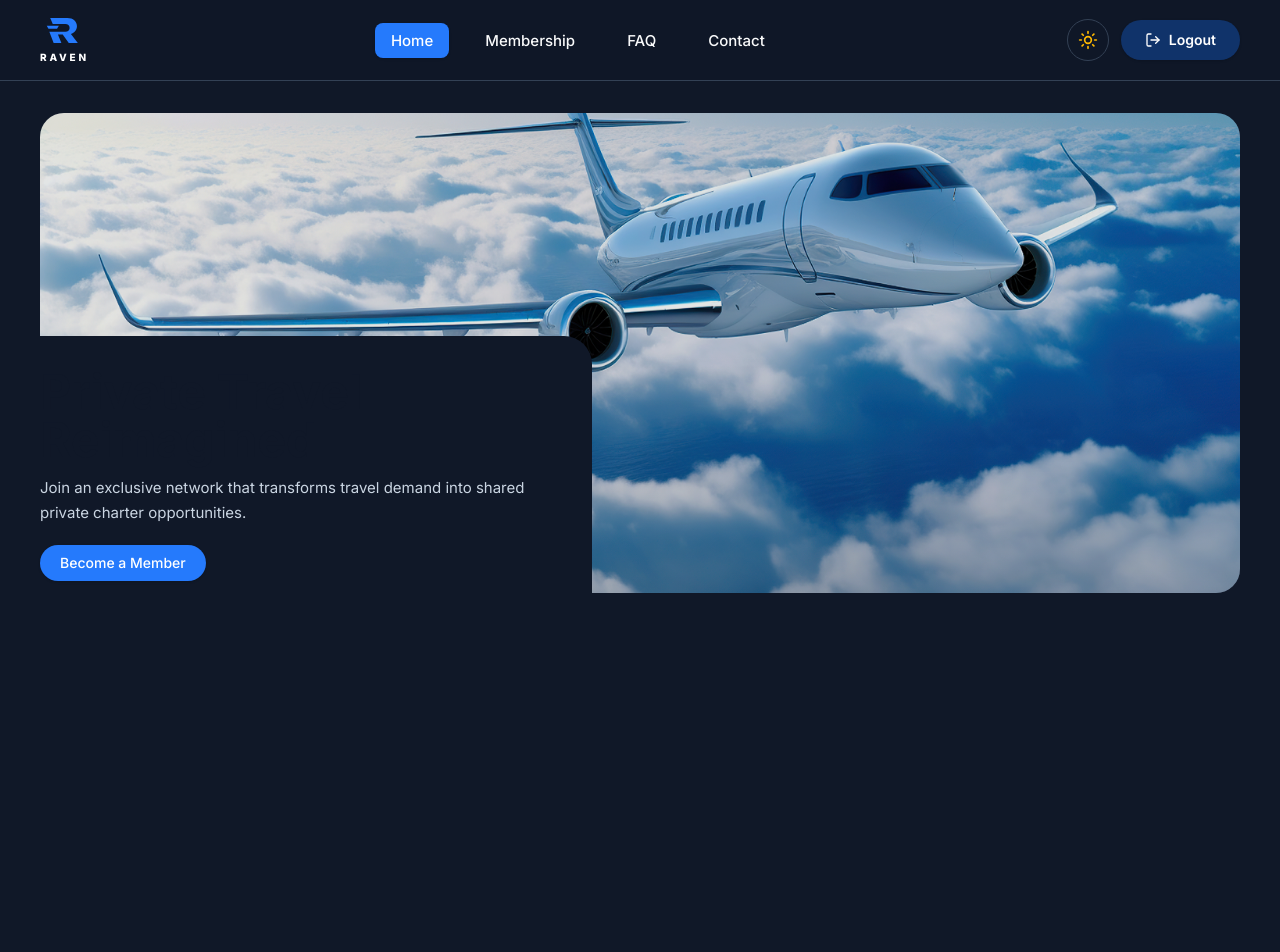
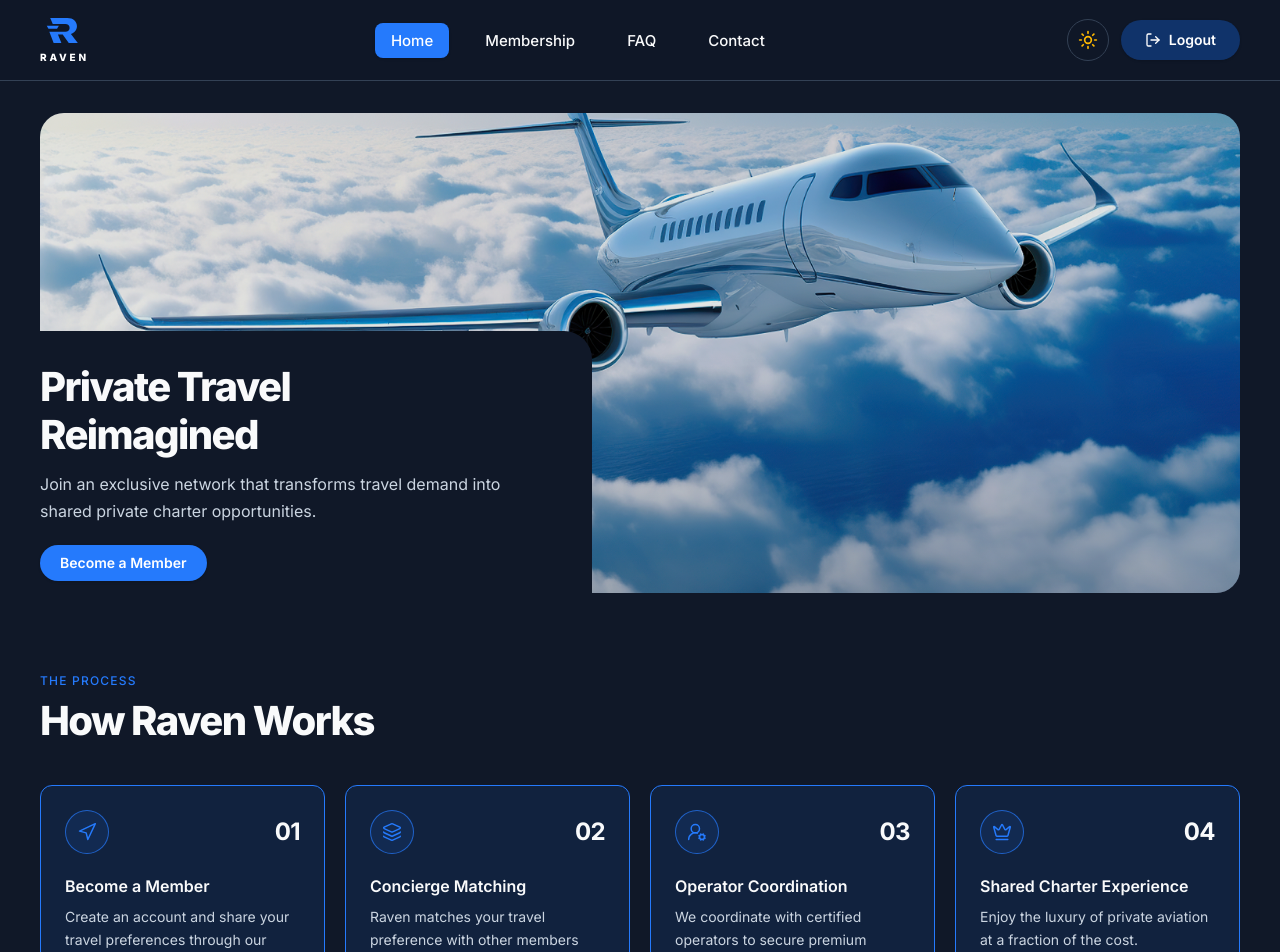
Before and after one commit to rahimsoftdev/fly-X, a React (Vite) app: page / in a window 1280 px wide. Shown: the top 952 px of the page. Before the commit the page ends 800 px from the top, so only its background shows below. Built offline with nearby package versions, Linux system fonts and the light colour scheme.

Commit message:
add how its work

```diff
--- a/src/components/public/Banner.tsx
+++ b/src/components/public/Banner.tsx
@@ -1,65 +1,77 @@
+
 import heroImage from "@/assets/images/hero.png";
 
 const Banner = () => {
   return (
-    <section className="w-full py-5 md:py-8">
+    <section className="w-full pt-5 md:pt-8">
       <div className="container-main">
-        {/* মেইন ইমেজ ও কাটআউট র‍্যাপার */}
         <div className="relative w-full">
-          {/* ব্যাকগ্রাউন্ড ইমেজ কন্টেইনার (উচ্চতা কমানো হয়েছে) */}
-          <div className="relative w-full h-[260px] sm:h-[320px] md:h-[400px] lg:h-[450px] xl:h-[480px] rounded-2xl md:rounded-3xl overflow-hidden bg-slate-200 dark:bg-slate-800">
+          {/* Hero Image */}
+          <div className="relative h-[260px] w-full overflow-hidden rounded-2xl bg-slate-200 dark:bg-slate-800 sm:h-[320px] md:h-[400px] lg:h-[450px] xl:h-[480px] md:rounded-3xl">
             <img
               src={heroImage}
               alt="Private Jet Flying Above Clouds"
-              className="w-full h-full object-cover object-center transition-transform duration-700 hover:scale-105"
+              className="h-full w-full object-cover object-center transition-transform duration-700 hover:scale-105"
             />
-            {/* ছবির ওপর হালকা গ্রেডিয়েন্ট */}
-            <div className="absolute inset-0 bg-gradient-to-t from-black/15 via-transparent to-transparent pointer-events-none" />
+
+            {/* Image Overlay */}
+            <div className="pointer-events-none absolute inset-0 bg-gradient-to-t from-black/15 via-transparent to-transparent" />
           </div>
 
-          {/* বাম-নিচের ইনভার্টেড কাটআউট কন্টেন্ট বক্স (Tablet, Laptop, Desktop) */}
+          {/* Hero Content */}
           <div
             className="
-              relative md:absolute md:bottom-0 md:left-0 z-10
-              w-full md:w-[56%] lg:w-[50%] xl:w-[46%]
+              relative z-10 w-full
               bg-[var(--background)]
-              pt-5 md:pt-7 lg:pt-8
-              pr-0 md:pr-8 lg:pr-10
-              pb-1 md:pb-3
-              md:rounded-tr-[28px]
+              pt-5 pb-1
+              md:absolute md:bottom-0 md:left-0
+              md:w-[56%] md:rounded-tr-[28px]
+              md:pt-7 md:pr-8 md:pb-3
+              lg:w-[50%] lg:pt-8 lg:pr-10
+              xl:w-[46%]
             "
           >
-            {/* উপরের বাম দিকের ইনভার্টেড কার্ভ */}
+            {/* Top Inverted Curve */}
             <span
               aria-hidden="true"
-              className="hidden md:block absolute -top-[24px] left-0 w-[24px] h-[24px] inverted-curve-top pointer-events-none"
+              className="inverted-curve-top pointer-events-none absolute -top-6 left-0 hidden size-6 md:block"
             />
 
-            {/* ডান-নিচের ইনভার্টেড কার্ভ */}
+            {/* Right Inverted Curve */}
             <span
               aria-hidden="true"
-              className="hidden md:block absolute bottom-0 -right-[24px] w-[24px] h-[24px] inverted-curve-right pointer-events-none"
+              className="inverted-curve-right pointer-events-none absolute -right-6 bottom-0 hidden size-6 md:block"
             />
 
-            {/* টেক্সট এবং বাটন কন্টেন্ট */}
+            {/* Content */}
             <div>
-              <h1
-                className="title-text xl:text-5xl font-bold"
-
-              >
-                Private Travel <br />
+              <h1 className="title-text">
+                Private Travel
+                <br />
                 Reimagined
               </h1>
 
-              <p className="mt-2.5 sm:mt-3 text-sm sm:text-[15px] text-slate-600 dark:text-slate-300 leading-relaxed">
+              <p className="description-text mt-2.5 sm:mt-3">
                 Join an exclusive network that transforms travel demand into
                 shared private charter opportunities.
               </p>
 
+              {/* CTA Button */}
               <div className="mt-4 sm:mt-5">
                 <button
                   type="button"
-                  className="inline-flex items-center justify-center rounded-full bg-primary px-4 py-1.5 sm:px-5 sm:py-2 text-sm font-medium text-white shadow-sm transition-all duration-200 hover:bg-primary/90 hover:shadow-md active:scale-95 cursor-pointer"
+                  className="
+                    inline-flex items-center justify-center
+                    rounded-full bg-primary
+                    px-4 py-1.5
+                    text-sm font-semibold text-white
+                    shadow-sm
+                    transition-all duration-200
+                    hover:bg-primary/90 hover:shadow-md
+                    active:scale-95
+                    cursor-pointer
+                    sm:px-5 sm:py-2
+                  "
                 >
                   Become a Member
                 </button>
--- /dev/null
+++ b/src/components/public/HowItWorks.tsx
@@ -0,0 +1,57 @@
+import ProcessCard from "@/components/ui/ProcessCard";
+import { Crown, Layers, Navigation, UserRoundCog } from "lucide-react";
+// import ProcessCard from "../ui/ProcessCard";
+
+const steps = [
+  {
+    step: "01",
+    title: "Become a Member",
+    description:
+      "Create an account and share your travel preferences through our private platform.",
+    icon: Navigation,
+  },
+  {
+    step: "02",
+    title: "Concierge Matching",
+    description:
+      "Raven matches your travel preference with other members seeking similar travel, and curates the optimal shared charter.",
+    icon: Layers,
+  },
+  {
+    step: "03",
+    title: "Operator Coordination",
+    description:
+      "We coordinate with certified operators to secure premium aircraft availability, timing and up to date communication with our members.",
+    icon: UserRoundCog,
+  },
+  {
+    step: "04",
+    title: "Shared Charter Experience",
+    description:
+      "Enjoy the luxury of private aviation at a fraction of the cost.",
+    icon: Crown,
+  },
+];
+
+export default function HowItWorks() {
+  return (
+    <section id="how-it-works" className="section-padding bg-(--background)">
+      <div className="container-main">
+        {/* Heading */}
+        <div className="mb-8 space-y-2 md:mb-10">
+          <p className="text-xs font-medium uppercase tracking-widest text-secondary dark:text-primary">
+            The Process
+          </p>
+          <h2 className="title-text font-playfair">How Raven Works</h2>
+        </div>
+
+        {/* Cards */}
+        <div className="grid grid-cols-1 gap-4 sm:grid-cols-2 xl:grid-cols-4 xl:gap-5">
+          {steps.map((item) => (
+            <ProcessCard key={item.step} {...item} />
+          ))}
+        </div>
+      </div>
+    </section>
+  );
+}
--- /dev/null
+++ b/src/components/ui/ProcessCard.tsx
@@ -0,0 +1,49 @@
+import type { LucideIcon } from "lucide-react";
+
+type ProcessCardProps = {
+    step: string;
+    title: string;
+    description: string;
+    icon: LucideIcon;
+};
+
+export default function ProcessCard({
+    step,
+    title,
+    description,
+    icon: Icon,
+}: ProcessCardProps) {
+    return (
+        <article
+            className="group flex h-full flex-col gap-5 rounded-xl border border-primary
+                 bg-primary/5 p-5 transition-all duration-300
+                 hover:-translate-y-1 hover:border-primary hover:shadow-lg hover:shadow-primary/10
+                 dark:bg-primary/10 xl:p-6"
+        >
+            {/* Top: icon + step number */}
+            <div className="flex items-center justify-between">
+                <span
+                    className="flex size-11 shrink-0 items-center justify-center rounded-full
+                     border border-primary/70 bg-primary/10 text-primary
+                     transition-colors duration-300 group-hover:bg-primary group-hover:text-white"
+                >
+                    <Icon className="size-5" strokeWidth={1.75} />
+                </span>
+
+                <span className="text-xl font-bold tracking-tight text-(--heading-text) md:text-2xl">
+                    {step}
+                </span>
+            </div>
+
+            {/* Text */}
+            <div className="space-y-2">
+                <h3 className="text-base font-semibold text-(--heading-text)">
+                    {title}
+                </h3>
+                <p className="text-sm leading-relaxed text-(--paragraph-text)">
+                    {description}
+                </p>
+            </div>
+        </article>
+    );
+}
--- a/src/index.css
+++ b/src/index.css
@@ -1,14 +1,17 @@
+
 @import url("https://fonts.googleapis.com/css2?family=Inter:wght@400;500;600;700;800;900&display=swap");
 
 @import "tailwindcss";
+
 @custom-variant dark (&:where(.dark, .dark *));
+
+/* ==============================
+   Theme Configuration
+================================= */
 
 @theme {
   --color-primary: #257AFC;
   --color-secondary: #10336A;
-
-
-  --color-heading-text: #101828;
 
   --container-main: 1300px;
   --spacing-section: 80px;
@@ -16,29 +19,61 @@
   --font-inter: "Inter", sans-serif;
 }
 
+/* ==============================
+   Light Theme
+================================= */
+
 :root {
+  color-scheme: light;
+
   --background: #ffffff;
   --foreground: #101828;
   --card: #f9fafb;
   --border-color: #e5e7eb;
+
+  --heading-text: #101828;
+  --paragraph-text: #475467;
 }
 
+/* ==============================
+   Dark Theme
+================================= */
+
 .dark {
+  color-scheme: dark;
+
   --background: #101828;
   --foreground: #f9fafb;
   --card: #1e293b;
   --border-color: #334155;
+
+  --heading-text: #f9fafb;
+  --paragraph-text: #cbd5e1;
+}
+
+/* ==============================
+   Global Styles
+================================= */
+
+* {
+  font-family: var(--font-inter);
+}
+
+html {
+  scroll-behavior: smooth;
 }
 
 body {
   background: var(--background);
   color: var(--foreground);
+  transition:
+    background-color 0.2s ease,
+    color 0.2s ease;
 }
 
-* {
-  font-family: var(--font-inter);
-}
-
+/* ==============================
+   Custom Container
+================================= */
 
 @utility container-main {
   width: 100%;
@@ -55,12 +90,35 @@ body {
   }
 }
 
-@utility title-text {
-  font-size: 21px;
-  color: var(--color-heading-text);
+/* ==============================
+   Section Padding
+================================= */
+
+@utility section-padding {
+  padding-block: 2.5rem;
 
   @variant md {
-    font-size:30px;
+    padding-block: 3rem;
+  }
+
+  @variant xl {
+    padding-block: var(--spacing-section);
+  }
+}
+
+/* ==============================
+   Heading Typography
+================================= */
+
+@utility title-text {
+  color: var(--heading-text);
+  font-size: 21px;
+  font-weight: 800;
+  line-height: 1.2;
+  letter-spacing: -0.04em;
+
+  @variant md {
+    font-size: 30px;
   }
 
   @variant xl {
@@ -68,6 +126,16 @@ body {
   }
 }
 
-html {
-  scroll-behavior: smooth;
+/* ==============================
+   Paragraph Typography
+================================= */
+
+@utility description-text {
+  color: var(--paragraph-text);
+  font-size: 14px;
+  line-height: 1.7;
+
+  @variant md {
+    font-size: 16px;
+  }
 }
--- a/src/pages/public/HomePage.tsx
+++ b/src/pages/public/HomePage.tsx
@@ -2,12 +2,14 @@
 // import {Button} from '@heroui/react'
 
 import Banner from "@/components/public/Banner";
+import HowItWorks from "@/components/public/HowItWorks";
 
 const HomePage = () => {
     return (
         <div className=''>
 
             <Banner/>
+            <HowItWorks/>
 
         </div>
     );
```
